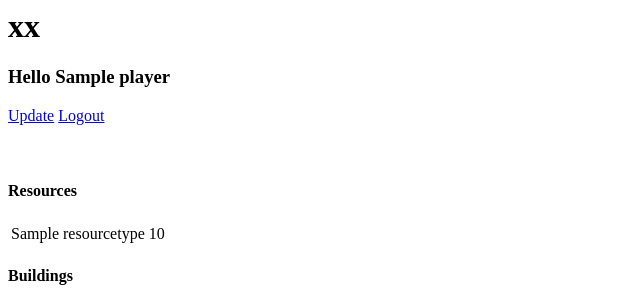
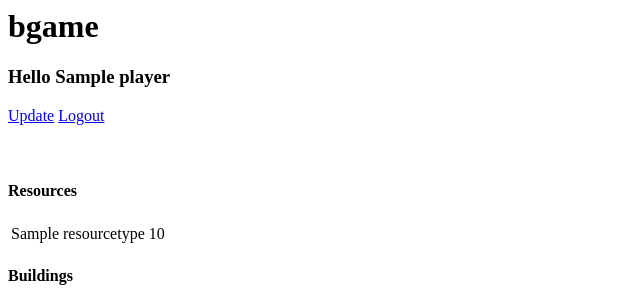
Before and after one commit to Koblaid/bgame, a Django app: page /game in a window 1280 px wide. Shown: the top 300 px of the page, without its empty margins (0-640 px from the left). Run offline with Django 3.2, Linux system fonts and the light colour scheme; a user stored in the database is signed in; tables that the repository leaves empty hold one stand-in row (values such as "Sample post").

Commit message:
index.html: Changed title and heading

```diff
--- a/mysite/bgame/templates/index.html
+++ b/mysite/bgame/templates/index.html
@@ -1,5 +1,5 @@
 <head>
-  <title>xx</title>
+  <title>bgame</title>
   <style type="text/css">
   div.success { color: green }
   div.error { color: red; }
@@ -7,7 +7,7 @@
 </head>
 
 <body>
-<h1>xx</h1>
+<h1>bgame</h1>
  <h3>Hello {{player.name}}</h3>
 
 <a href='/game'>Update</a> <a href='/logout'>Logout</a>
```
